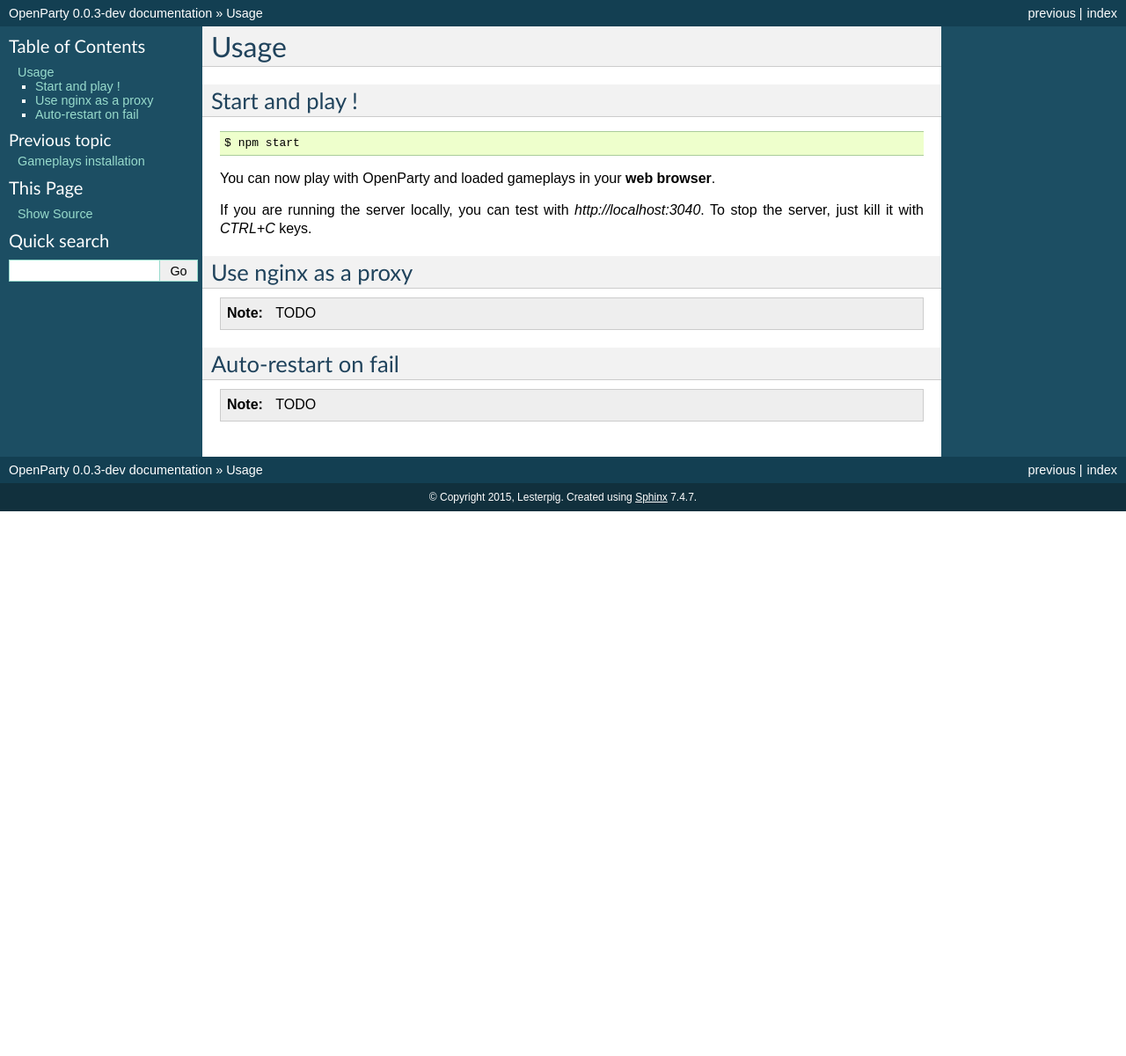
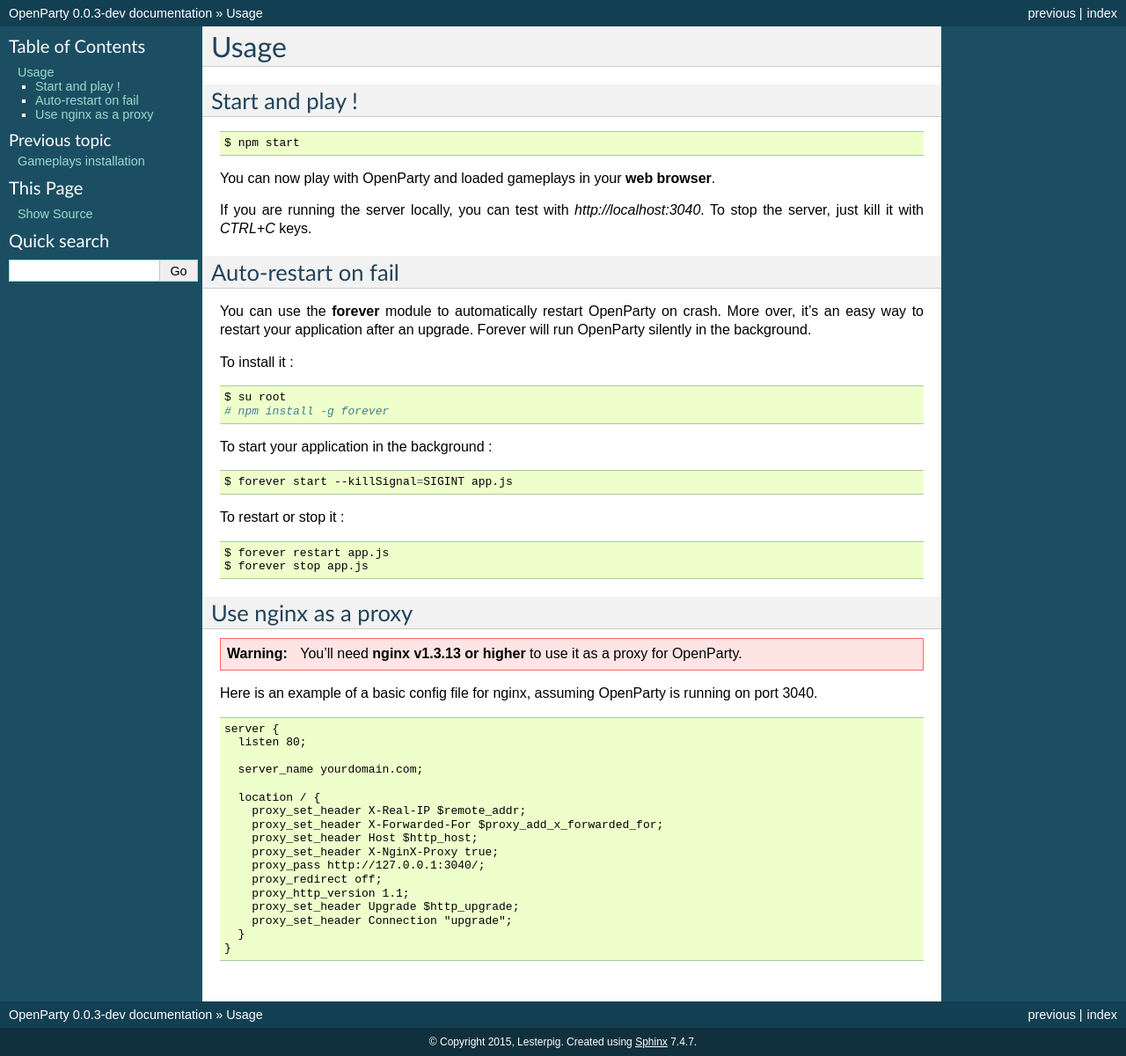
Before and after one commit to Lesterpig/openparty, a Sphinx documentation site: the page built from docs/usage.rst, in a window 1280 px wide. Shown: the whole page at 88% size. Built offline with Sphinx 7.4.7, drawn with Linux system fonts in a browser that asks for light colours; before the commit the page ends 900 px from its top, so only the background shows below that.

Commit message:
Update usage documentation

```diff
--- a/docs/usage.rst
+++ b/docs/usage.rst
@@ -12,12 +12,54 @@
 
 If you are running the server locally, you can test with `http://localhost:3040`. To stop the server, just kill it with `CTRL+C` keys.
 
+Auto-restart on fail
+--------------------
+
+You can use the **forever** module to automatically restart OpenParty on crash. More over, it's an easy way to restart your application after an upgrade. Forever will run OpenParty silently in the background.
+
+To install it :
+
+.. code:: bash
+
+  $ su root
+  # npm install -g forever
+
+To start your application in the background :
+
+.. code:: bash
+
+  $ forever start --killSignal=SIGINT app.js
+
+To restart or stop it :
+
+.. code:: bash
+
+  $ forever restart app.js
+  $ forever stop app.js
+
 Use nginx as a proxy
 --------------------
 
-.. note:: TODO
+.. warning:: You'll need **nginx v1.3.13 or higher** to use it as a proxy for OpenParty.
 
-Auto-restart on fail
---------------------
+Here is an example of a basic config file for nginx, assuming OpenParty is running on port 3040.
 
-.. note:: TODO
+.. code::
+
+  server {
+    listen 80;
+
+    server_name yourdomain.com;
+
+    location / {
+      proxy_set_header X-Real-IP $remote_addr;
+      proxy_set_header X-Forwarded-For $proxy_add_x_forwarded_for;
+      proxy_set_header Host $http_host;
+      proxy_set_header X-NginX-Proxy true;
+      proxy_pass http://127.0.0.1:3040/;
+      proxy_redirect off;
+      proxy_http_version 1.1;
+      proxy_set_header Upgrade $http_upgrade;
+      proxy_set_header Connection "upgrade";
+    }
+  }
```
